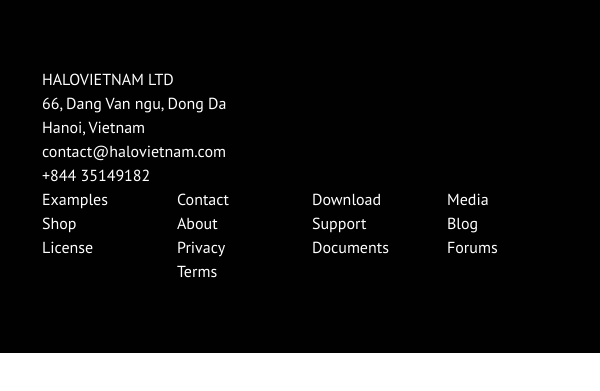
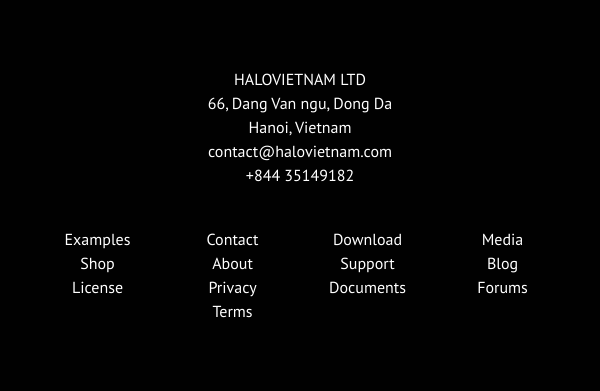
Before and after one commit to only-shahadat-h/tinyone, a plain HTML site: page index.html in a window 600 px wide. Shown: the part 1528-1919 px from the top of the page. Before the commit the page ends 1881 px from the top, so only its background shows below. Drawn offline with Linux system fonts and the light colour scheme.

Commit message:
Update media.css

```diff
--- a/css/media.css
+++ b/css/media.css
@@ -91,6 +91,9 @@
 }
 .c_icon ul li a i{
     font-size: 35px;
+}
+footer{
+    padding-bottom: 70px;
 }
 .f_1{
     text-align: center;
@@ -194,6 +197,14 @@
 footer{
     padding-bottom: 70px;
 }
+.f_1{
+    text-align: center;
+}
+.f_2{
+    text-align: center;
+    margin-top: 40px;
+}
+
 
 }
 /*  Medium devices (tablets, 768px and up) */
```
